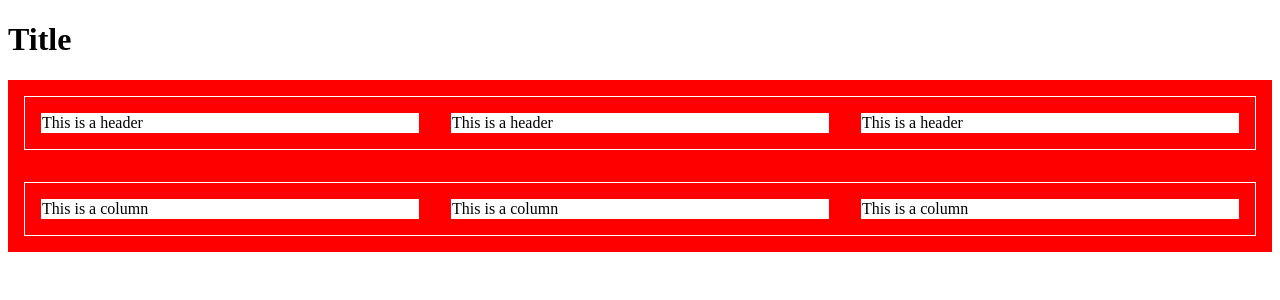
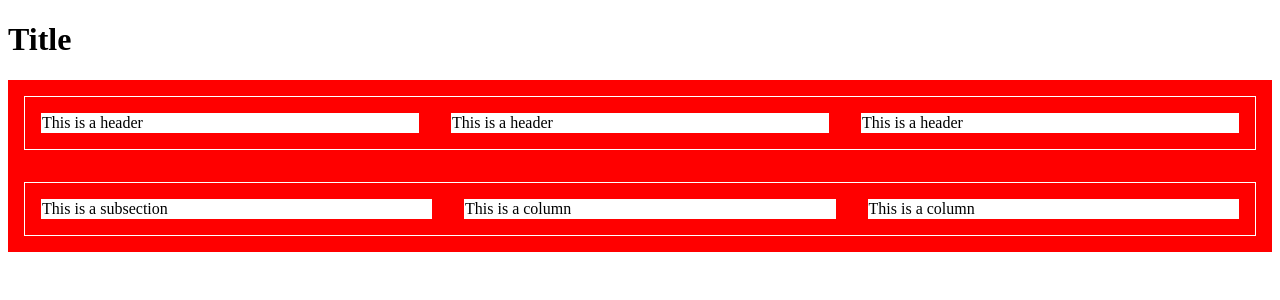
Before and after one commit to albergvasili/aquacola, a React (Create React App) app: page / in a window 1280 px wide. Shown: the top 300 px of the page. Built offline with nearby package versions, Linux system fonts and the light colour scheme.

Commit message:
Create 'Subsection' component
-Update 'Column' to have 'children' as a prop
-Add first 'Subsection' child to 'Column'

```diff
--- a/src/App.js
+++ b/src/App.js
@@ -4,9 +4,9 @@ const Header = (props) => {
   const sampleHeader = 'This is a header';
   return (
     <div className='test flex'>
-        <Column content={sampleHeader}/>
-        <Column content={sampleHeader}/>
-        <Column content={sampleHeader}/>
+        <Column children={sampleHeader}/>
+        <Column children={sampleHeader}/>
+        <Column children={sampleHeader}/>
     </div>
   );
 };
@@ -15,21 +15,31 @@ const Columns = (props) => {
   const sampleText = 'This is a column'
   return (
     <div className='test flex'>
-        <Column content={sampleText}/>
-        <Column content={sampleText}/>
-        <Column content={sampleText}/>
+      <Column>
+        <SubSection/>
+      </Column>
+      <Column children={sampleText}/>
+      <Column children={sampleText}/>
     </div>
   );
 };
 
-const Column = ({content}) => {
+const Column = ({children}) => {
   const style = {
     flexGrow: 1
   }
 
   return (
     <div style={style} className='test'>
-      {content}
+      {children}
+    </div>
+  );
+};
+
+const SubSection = (props) => {
+  return (
+    <div className='topLeft'>
+     This is a subsection
     </div>
   );
 };
```
